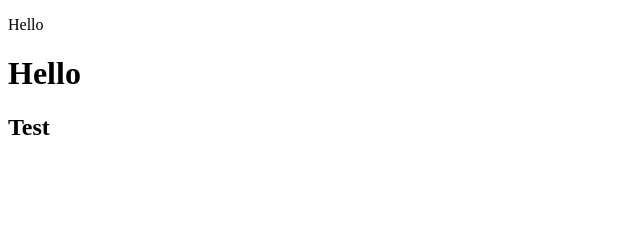
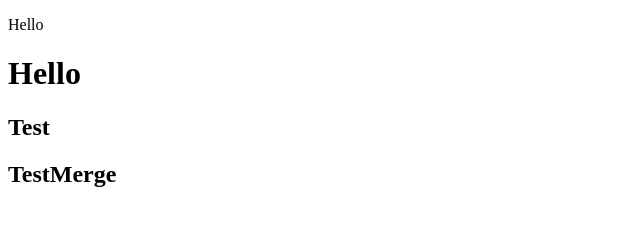
Before and after one commit to Gabx24/Your-name-project, a plain HTML site: page index.html in a window 1280 px wide. Shown: the whole page, without its empty margins (0-640 px from the left). Drawn offline with Linux system fonts and the light colour scheme.

Commit message:
testing merge

```diff
--- a/index.html
+++ b/index.html
@@ -10,5 +10,6 @@
     <p>Hello</p>
     <h1>Hello</h1>
     <h2>Test</h2>
+    <h2>TestMerge</h2>
 </body>
 </html>
```
